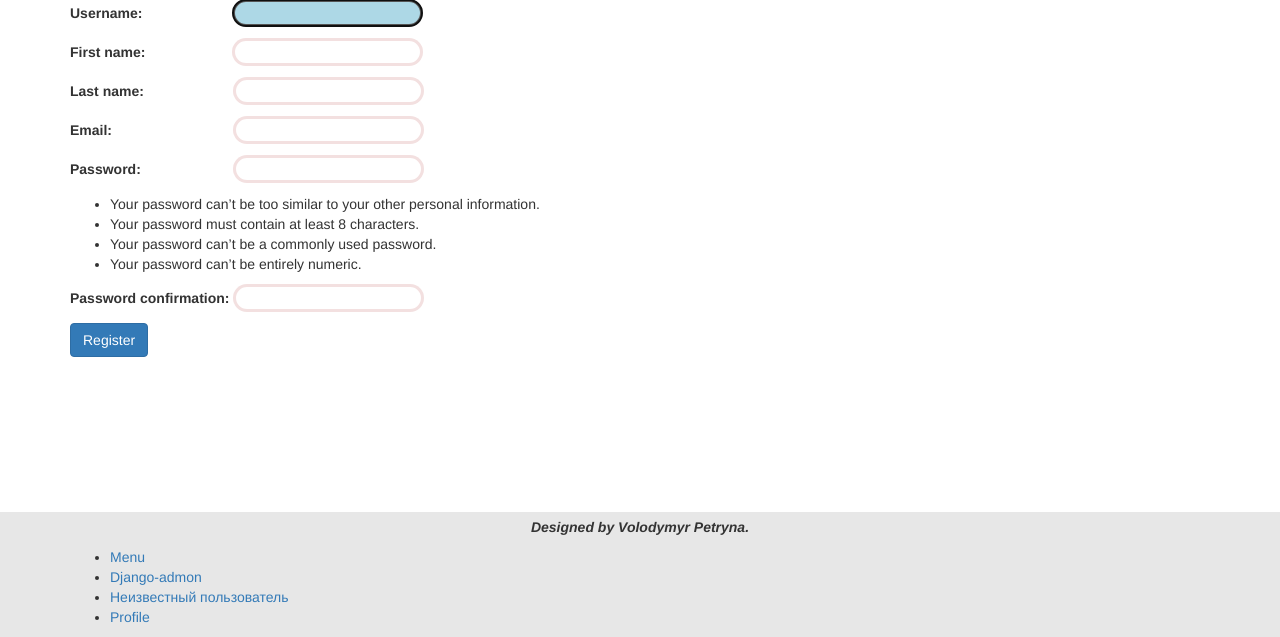
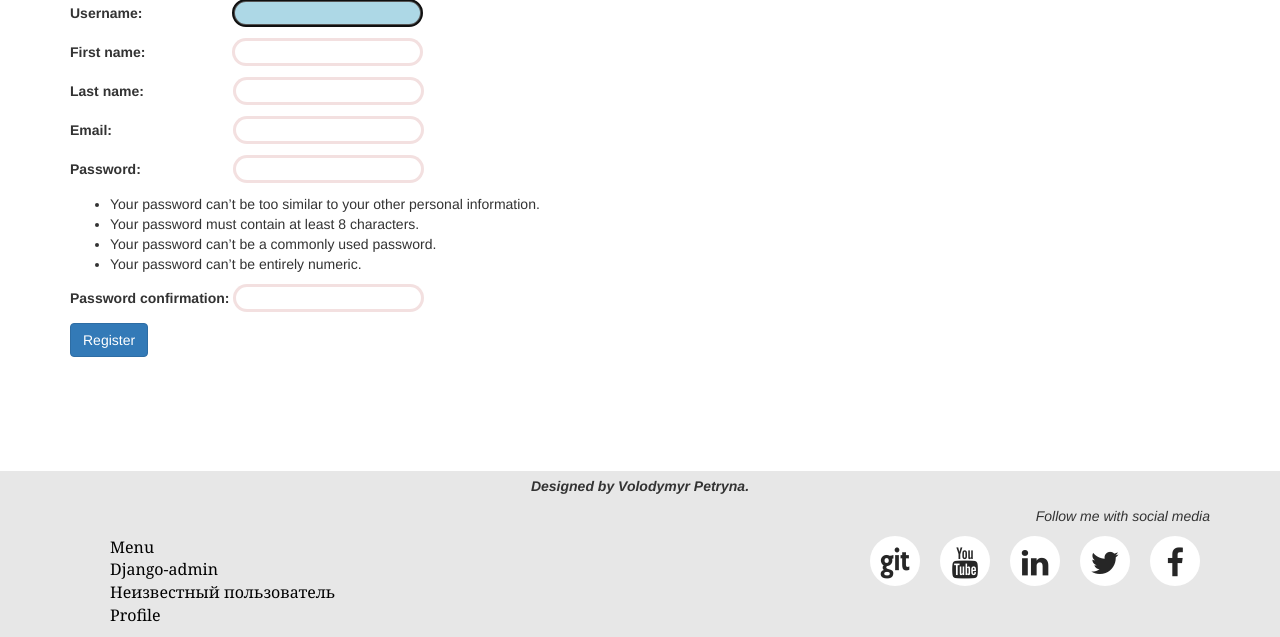
Before and after one commit to vova1995/Django_project, a Django app: page /register/ in a window 1280 px wide. Shown: the part 163-800 px from the top of the page. Run offline with Django 3.2, Linux system fonts and the light colour scheme; some libraries are stand-ins or nearby versions.

Commit message:
added social media into footer

```diff
--- a/mysite/my_app/templates/my_app/reg_form.html
+++ b/mysite/my_app/templates/my_app/reg_form.html
@@ -1,4 +1,9 @@
+<!-- in order to avoid inheritance with styles with login.html i included forms into div class="even" -->
 {% extends 'base.html' %}
+
+{% block head %}
+	<title>Registration</title>
+{% endblock %}
 
 {% block content %}
 <br>
@@ -6,7 +11,7 @@
   	<h1>Register</h1>
 	<form method="post">
 		{% csrf_token %}
-		<div>
+		<div class="even">
 			{{ form.as_p }}
 			<button class="btn btn-primary" type="submit">Register</button>
 		</div>
--- a/mysite/static/css/styles.css
+++ b/mysite/static/css/styles.css
@@ -47,25 +47,25 @@ input:focus{
 	border: 3px solid #555;
 }
 
-input#id_username {
+div.even input#id_username {
 	position: relative;
 	left: 86px;
 
 }
-input#id_first_name {
+div.even input#id_first_name {
 	position: relative;
 	left: 83px;
 }
 
-input#id_last_name {
+div.even input#id_last_name {
 	position: relative;
 	left: 85px;
 }
-input#id_email {
+div.even input#id_email {
 	position: relative;
 	left: 117px;
 }
-input#id_password1 {
+div.even input#id_password1 {
 	position: relative;
 	left: 88px;
 }
@@ -75,6 +75,85 @@ span.helptext {
 }
 
 /*home.html*/
-a.admin_style {
-	color: red;
+
+
+/*base.html*/
+footer div.col-sm-6 ul li a{
+	color: black;
+	font-family: Georgia, 'Times New Roman', Times, serif;
+	font-size: 16px;
 }
+
+footer div.col-sm-6 ul li a:hover{
+	text-decoration: none;
+    color: #0f9de4;
+
+}
+
+footer div.col-sm-6 ul li{
+	list-style-type: none;
+}
+
+/*footer social media*/
+footer div.col-sm-6.text-right ul li a{
+	width: 50px;
+	height: 50px;
+	background: #fff;
+	text-align: center;
+	line-height: 46px;
+	float: right;
+	font-size: 31px;
+	margin: 0 10px;
+	display: block;
+	border-radius: 50%;
+	position: relative;
+	overflow: hidden;
+	border: 3px solid #fff;
+	z-index: 1;
+}
+
+footer div.col-sm-6.text-right ul li a .fa{
+	position: relative;
+	color: #262626;
+	transition: .5s;
+}
+
+footer div.col-sm-6.text-right ul li a:hover .fa{
+	color: #fff;
+	transform: rotateY(360deg);
+}
+
+footer div.col-sm-6.text-right ul li a:before {
+	content: '';
+	position: absolute;
+	top: 100%;
+	left: 0;
+	width: 100%;
+	height: 100%;
+	background: #f00;
+	transition: .5s;
+	z-index: 1;
+}
+
+footer div.col-sm-6.text-right ul li a:hover:before {
+	top: 0;
+}
+
+footer div.col-sm-6.text-right ul li:nth-child(1) a:before {
+	background: #3b5999;
+}
+footer div.col-sm-6.text-right ul li:nth-child(2) a:before {
+	background: #55acee;
+}
+footer div.col-sm-6.text-right ul li:nth-child(3) a:before {
+	background: #0077b5;
+}
+footer div.col-sm-6.text-right ul li:nth-child(4) a:before {
+	background: #cd201f;
+}
+footer div.col-sm-6.text-right ul li:nth-child(5) a:before {
+	background: #131418;
+}
+
+
+/*added styles in such way in order to give each color to each*/
--- a/mysite/templates/base.html
+++ b/mysite/templates/base.html
@@ -6,13 +6,15 @@
     <meta http-equiv="X-UA-Compatible" content="IE=edge">
     <meta name="viewport" content="width=device-width, initial-scale=1">
     <!-- The above 3 meta tags *must* come first in the head; any other head content must come *after* these tags -->
+    {% block head %}
     <title>Shaurman</title>
+    {% endblock %}
 
     <!-- Bootstrap -->
     <link rel="stylesheet" href="https://maxcdn.bootstrapcdn.com/bootstrap/3.3.7/css/bootstrap.min.css" integrity="sha384-BVYiiSIFeK1dGmJRAkycuHAHRg32OmUcww7on3RYdg4Va+PmSTsz/K68vbdEjh4u" crossorigin="anonymous">
 
     <link rel="stylesheet" href="{% static 'css/styles.css' %}">
-
+    <link rel="stylesheet" href="https://cdnjs.cloudflare.com/ajax/libs/font-awesome/4.7.0/css/font-awesome.min.css">
     <!-- HTML5 shim and Respond.js for IE8 support of HTML5 elements and media queries -->
     <!-- WARNING: Respond.js doesn't work if you view the page via file:// -->
     <!--[if lt IE 9]>
@@ -53,16 +55,31 @@
 
 
     {% block content %}{% endblock %}
-
+<!-- In order to attach footer to the bottom i added bootstrap class footer navbar-fixed-bottom -->
     <footer style="background-color:  #e7e7e7;" class="footer navbar-fixed-bottom">
       <div class="container">
         <p style="font-style: oblique; margin-top: 5px;" class="text-center"><b>Designed by Volodymyr Petryna.</b></p>
-        <ul>
-          <li><a href="/catalog">Menu</a></li>
-          <li><a href="/admin">Django-admon</a></li>
-          <li><a href="/register">Неизвестный пользователь</a></li>
-          <li><a href="/profile">Profile</a></li>
-        </ul>
+        <p style="font-style: oblique;" class="text-right">Follow me with social media</p>
+        <div class="row">
+          <div class="col-sm-6">
+           <ul>
+            <li><a href="/catalog">Menu</a></li>
+            <li><a href="/admin">Django-admin</a></li>
+            <li><a href="/register">Неизвестный пользователь</a></li>
+            <li><a href="/profile">Profile</a></li>
+          </ul>
+          </div>
+            <div class="col-sm-6 text-right">
+             <ul>
+            <li><a href="#" target="_blank"><i class="fa fa-facebook" aria-hidden="true"></i></a></li>
+            <li><a href="Nema)"><i class="fa fa-twitter" aria-hidden="true"></i></a></li>
+            <li><a href="https://www.linkedin.com/in/%D0%B2%D0%BE%D0%BB%D0%BE%D0%B4%D0%B8%D0%BC%D0%B8%D1%80-%D0%BF%D0%B5%D1%82%D1%80%D0%B8%D0%BD%D0%B0-998135135/" target="_blank"><i class="fa fa-linkedin" aria-hidden="true"></i></a></li>
+            <li><a href="Nema)"><i class="fa fa-youtube" aria-hidden="true"></i></a></li>
+            <li><a href="https://github.com/vova1995/" target="_blank"><i class="fa fa-git" aria-hidden="true"></i></a></li>
+
+             </ul>
+            </div>
+        </div>
       </div>
     </footer>
 
```
Also changed, not shown: mysite/my_app/templates/my_app/login.html (+6 -3 lines).
